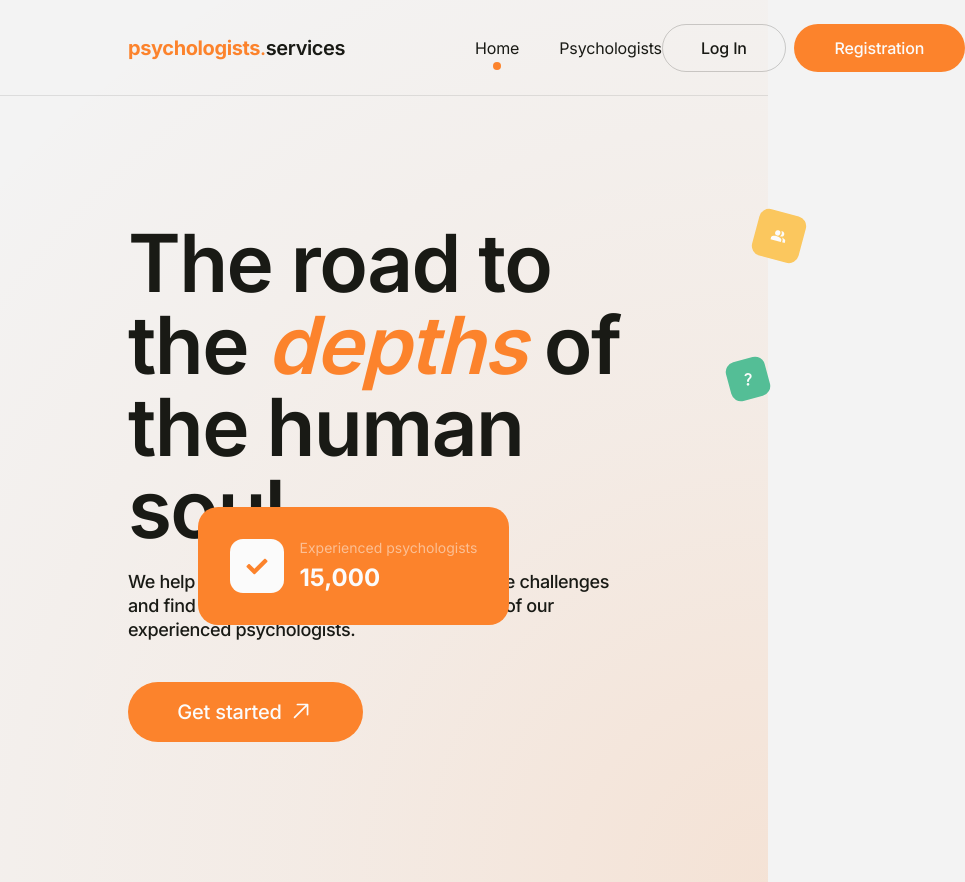
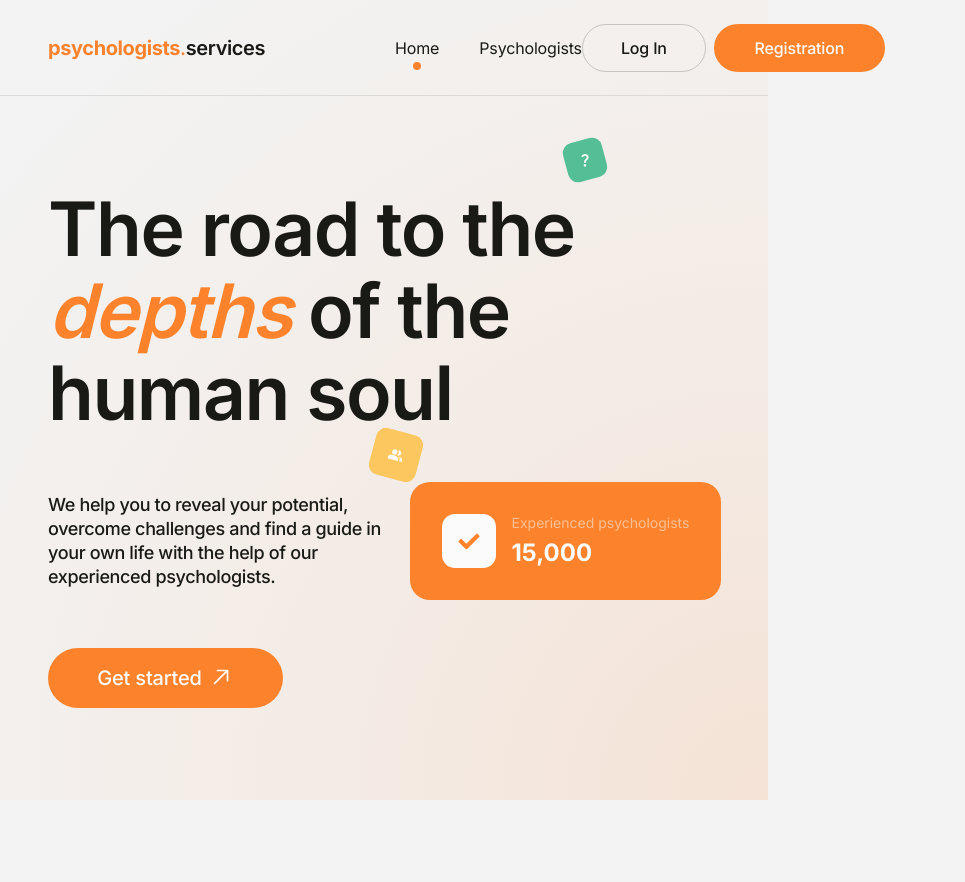
Before and after one commit to olgaferubko/psychologists-services-project, a React (Vite) app: page / in a window 768 px wide. Shown: the whole page, 965 px wide, since content can reach past the window. After the commit the page ends 800 px from the top, so only its background shows below. Built offline with nearby package versions, Linux system fonts and the light colour scheme; no server answers.

Commit message:
add responsive styles for tablet

```diff
--- a/src/components/AppointmentModal/AppointmentModal.module.css
+++ b/src/components/AppointmentModal/AppointmentModal.module.css
@@ -39,6 +39,11 @@
 @media (max-height: 600px) {
   .modalWrapper {
     transform: scale(0.7);
+  }
+}
+@media (max-width: 1279px) {
+  .modalWrapper {
+    transform: scale(0.9);
   }
 }
 
@@ -215,3 +220,10 @@
   justify-content: space-around;
 
 }
+
+@media (min-width: 768px) and (max-width: 1279px) {
+    .modal {
+    padding: 32px;
+    max-width: 536px;
+  }
+}
--- a/src/components/AuthModal/AuthModal.module.css
+++ b/src/components/AuthModal/AuthModal.module.css
@@ -49,20 +49,25 @@
     margin-bottom: 40px;
 }
 
+.form {
+    display: flex;
+    flex-direction: column;
+    align-items: center;
+    width: 438px;
+    gap: 9px;
+}
+
 .label {
     position: relative;
     display: flex;
     border: 1px solid rgba(25, 26, 21, 0.1);
     border-radius: 12px;
+    width: 100%;
     padding: 16px 18px;
-    width: 438px;
-    height: 52px;
     font-family: "Inter", sans-serif;
     font-size: 16px;
     line-height: 1.25;
     color: #191a15;
-    margin-bottom: 18px;
-
 }
 
 .input {
@@ -73,8 +78,7 @@
     color: #191a15;
     border: none;
     outline: none;
-    height: 20px;
-    width: 402px;
+    width: 100%;
     padding: 0;
 }
 
@@ -124,3 +128,15 @@ input:-webkit-autofill {
   box-shadow: 0 0 0 1000px #fbfbfb inset !important;
   -webkit-text-fill-color: #191a15 !important;
 }
+
+
+@media (min-width: 768px) and (max-width: 1279px) {
+    .modal {
+        padding: 24px;
+        width: 486px;
+    }
+
+    .heading {
+        font-size: 28px;
+    }
+}
--- a/src/components/FilterPanel/FilterPanel.module.css
+++ b/src/components/FilterPanel/FilterPanel.module.css
@@ -67,3 +67,9 @@
 .active {
   color: #191a15;
 }
+
+@media (min-width: 768px) and (max-width: 1279px) {
+    .wrapper {
+      margin-bottom: 24px;
+    }
+}
--- a/src/components/Header/Header.module.css
+++ b/src/components/Header/Header.module.css
@@ -12,6 +12,7 @@
     gap: 130px;
 }
 
+
 .home {
   background: transparent;
 }
@@ -19,3 +20,10 @@
 .psychologists {
   background: #f3f3f3;
 }
+
+
+@media (min-width: 768px) and (max-width: 1279px) {
+  .header {
+    padding: 0 48px;
+  }
+}
--- a/src/components/PsychologistsCard/PsychologistsCard.module.css
+++ b/src/components/PsychologistsCard/PsychologistsCard.module.css
@@ -1,7 +1,7 @@
 .card {
     background: #fbfbfb;
     border-radius: 24px;
-    width: 1184px;
+    width: 100%;
     padding: 24px;
     margin-bottom: 32px;
     box-sizing: border-box;
@@ -9,7 +9,6 @@
 
 .cardPhoto {
     display: flex;
-
 }
 
 .photoWrapper {
@@ -265,3 +264,43 @@
 .appointmentBtn:hover {
     background: #f37113;
 }
+
+@media (min-width: 768px) and (max-width: 1279px) {
+    .card {
+        width: 720px;
+        padding: 16px;
+        margin-bottom: 24px;
+    }
+
+    .mainText {
+        width: 558px;
+    }
+
+    .name {
+        margin-bottom: 12px;
+    }
+
+    .skillWrapper {
+        width: 558px;
+        margin-bottom: 12px;
+    }
+
+    .about {
+        margin-bottom: 12px;
+    }
+    .list {
+        margin-top: 12px;
+    }
+
+    .item {
+        margin-bottom: 8px;
+    }
+
+    .reviewsWrapper {
+        margin-bottom: 8px;
+    }
+
+    .appointmentBtn {
+        margin-top: 4px;
+    }
+}
--- a/src/components/PsychologistsList/PsychologistsList.module.css
+++ b/src/components/PsychologistsList/PsychologistsList.module.css
@@ -27,3 +27,9 @@
 .loadMoreBtn:hover {
     background: #f37113;
 }
+
+@media (min-width: 768px) and (max-width: 1279px) {
+    .containerButton {
+    margin-top: 24px;
+    }
+}
--- a/src/components/RegistrationModal/RegistrationModal.jsx
+++ b/src/components/RegistrationModal/RegistrationModal.jsx
@@ -75,7 +75,7 @@ const RegistrationModal = ({ onClose }) => {
         <h2 className={s.heading}>Registration</h2>
         <p className={s.text}>Thank you for your interest in our platform! In order to register, we need some information. Please provide us with the following information.</p>
 
-        <form onSubmit={handleSubmit(onSubmit)} noValidate>
+        <form onSubmit={handleSubmit(onSubmit)} noValidate className={s.form}>
           <label className={s.label}>
             <input type="text" {...register('displayName')} placeholder='Name' className={s.input} />
           </label>
--- a/src/pages/HomePage/HomePage.jsx
+++ b/src/pages/HomePage/HomePage.jsx
@@ -31,8 +31,8 @@ export default function HomePage({ onLoginOpen, onRegisterOpen }) {
                 <div className={s.wrapper}>
                     <span className={s.iconWrapper}><FaCheck className={s.check} /></span>
                     <div className={s.experience}>
-                    <p className={s.experienceText}>Experienced psychologists</p>
-                    <p className={s.experienceNumber}>15,000</p>
+                      <p className={s.experienceText}>Experienced psychologists</p>
+                      <p className={s.experienceNumber}>15,000</p>
                     </div>
                 </div>
                 </div>
--- a/src/pages/HomePage/HomePage.module.css
+++ b/src/pages/HomePage/HomePage.module.css
@@ -18,7 +18,6 @@
 .textWrapper {
     width: 595px;
     margin-top: 126px;
-    margin-right: 125px;
     margin-bottom: 140px;
 }
 
@@ -38,7 +37,8 @@
 }
 
 .text {
-    width: 510px;
+    width: 100%;
+    max-width: 486px;
     font-family: "Inter", sans-serif;
     font-weight: 500;
     font-size: 18px;
@@ -49,10 +49,10 @@
 }
 
 .start {
+    align-items: center;
     display: flex;
     gap: 5px;
     justify-content: center;
-    align-items: center;
     border-radius: 30px;
     width: 235px;
     height: 60px;
@@ -83,16 +83,17 @@
 }
 
 .img {
-    width: 464px;
-    height: 526px;
+    width: 100%;
+    height: 100%;
     margin-top: 78px;
+    margin-bottom: 100px;
     border-radius: 10px;
 }
 
 .wrapper {
     position: absolute;
     top: 411px;
-    right: 254px;
+    left: -101px;
     border-radius: 20px;
     width: 311px;
     height: 118px;
@@ -170,5 +171,49 @@
     display: flex;
     justify-content: center;
     align-items: center;
+}
 
+@media (min-width: 768px) and (max-width: 1279px) {
+    .container {
+        padding: 0 48px;
+    }
+
+    .textWrapper {
+        margin: 0;
+        margin-top: 92px;
+        margin-bottom: 92px;
+    }
+
+    .heading {
+        font-size: 75px;
+        line-height: 1.09333;
+        margin-bottom: 48px;
+    }
+
+    .text {
+        margin-bottom: 48px;
+        max-width: 340px;
+        height: 118px;
+        display: flex;
+        align-items: center;
+    }
+
+    .img {
+        display: none;
+    }
+
+    .wrapper {
+        top: 386px;
+        left: -310px;
+    }
+
+    .questionWrapper {
+        top: 44px;
+        left: -155px;
+    }
+
+    .peopleWrapper {
+        top: 335px;
+        right: 300px;
+    }
 }
--- a/src/pages/PsychologistsPage/PsychologistsPage.module.css
+++ b/src/pages/PsychologistsPage/PsychologistsPage.module.css
@@ -17,3 +17,17 @@
     letter-spacing: -0.02em;
     color: #191a15;
 }
+
+@media (min-width: 768px) and (max-width: 1279px) {
+    .container {
+        padding: 0 24px;
+        margin-top: 48px;
+        margin-bottom: 64px;
+    }
+
+    .emptyMessage {
+        font-size: 16px;
+        line-height: 1.4;
+        letter-spacing: -0.01em;
+    }
+}
```
Also changed, not shown: src/css/reset.css (line endings or trailing spaces).
